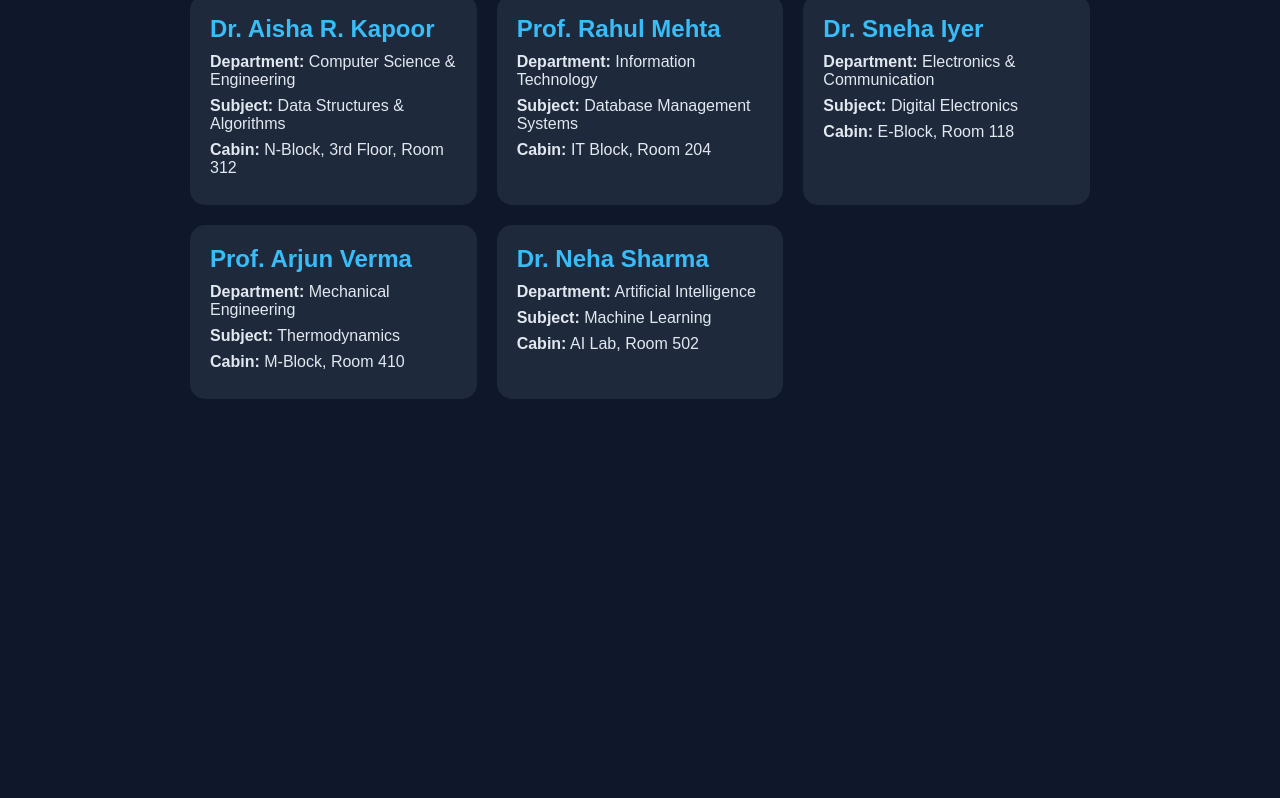
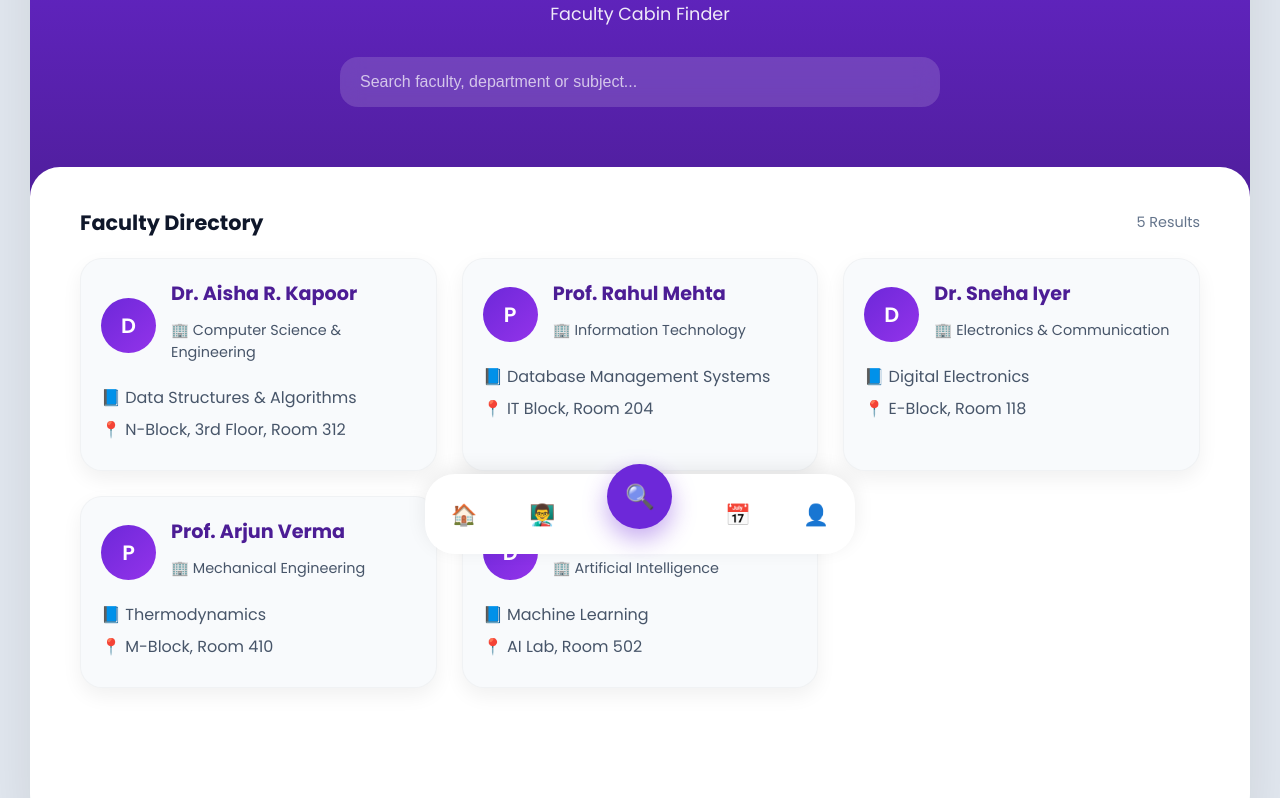
Before and after one commit to codewithjoshuah/faculty-finder, a plain HTML site: page index.html in a window 1280 px wide. Shown: the part 226-1024 px from the top of the page. Before the commit the page ends 800 px from the top, so only its background shows below. Drawn offline with Linux system fonts and the light colour scheme.

Commit message:
Updated UI

```diff
--- a/facultydata.js
+++ b/facultydata.js
@@ -1,4 +1,5 @@
 const facultyData = [
+
   {
     name: "Dr. Aisha R. Kapoor",
     department: "Computer Science & Engineering",
@@ -33,4 +34,5 @@ const facultyData = [
     subject: "Machine Learning",
     cabin: "AI Lab, Room 502"
   }
+
 ];
--- a/index.html
+++ b/index.html
@@ -1,26 +1,78 @@
 <!DOCTYPE html>
 <html lang="en">
 <head>
-  <meta charset="UTF-8" />
-  <meta name="viewport" content="width=device-width, initial-scale=1.0"/>
-  <title>CampusSync - Faculty Finder</title>
+
+  <meta charset="UTF-8">
+  <meta name="viewport" content="width=device-width, initial-scale=1.0">
+
+  <title>CampusSync</title>
 
   <link rel="stylesheet" href="style.css">
+
+  <link rel="preconnect" href="https://fonts.googleapis.com">
+  <link rel="preconnect" href="https://fonts.gstatic.com" crossorigin>
+
+  <link href="https://fonts.googleapis.com/css2?family=Poppins:wght@300;400;500;600;700&display=swap" rel="stylesheet">
+
 </head>
+
 <body>
 
-  <div class="container">
+  <div class="app-container">
+
+    <div class="top-section">
+
+      <div class="profile-row">
+
+        <div class="profile-circle"></div>
+
+        <div class="notification-icon">
+          🔔
+        </div>
+
+      </div>
 
       <h1>CampusSync</h1>
-    <p class="subtitle">Faculty Cabin Finder</p>
+
+      <p class="subtitle">
+        Faculty Cabin Finder
+      </p>
 
       <input
         type="text"
         id="searchInput"
-      placeholder="Search faculty, department, or subject..."
+        placeholder="Search faculty, department or subject..."
       >
 
+    </div>
+
+    <div class="bottom-section">
+
+      <div class="results-header">
+
+        <h2>Faculty Directory</h2>
+
+        <span id="resultCount"></span>
+
+      </div>
+
       <div id="facultyContainer"></div>
+
+    </div>
+
+    <div class="bottom-nav">
+
+      <div class="nav-item active">🏠</div>
+
+      <div class="nav-item">👨‍🏫</div>
+
+      <div class="nav-center">🔍</div>
+
+      <div class="nav-item">📅</div>
+
+      <div class="nav-item">👤</div>
+
+    </div>
 
   </div>
 
--- a/script.js
+++ b/script.js
@@ -1,33 +1,62 @@
 const facultyContainer = document.getElementById("facultyContainer");
+
 const searchInput = document.getElementById("searchInput");
+
+const resultCount = document.getElementById("resultCount");
 
 function displayFaculty(data) {
 
   facultyContainer.innerHTML = "";
 
+  resultCount.textContent = `${data.length} Results`;
+
   if (data.length === 0) {
-    facultyContainer.innerHTML = "<p>No faculty found.</p>";
+
+    facultyContainer.innerHTML = `
+      <p style="text-align:center; color:#64748b;">
+        No faculty found
+      </p>
+    `;
+
     return;
   }
 
   data.forEach(faculty => {
 
     const card = document.createElement("div");
+
     card.classList.add("faculty-card");
 
     card.innerHTML = `
-      <h2>${faculty.name}</h2>
 
-      <p><strong>Department:</strong> ${faculty.department}</p>
+      <div class="faculty-top">
 
-      <p><strong>Subject:</strong> ${faculty.subject}</p>
+        <div class="faculty-avatar">
+          ${faculty.name.charAt(0)}
+        </div>
 
-      <p><strong>Cabin:</strong> ${faculty.cabin}</p>
+        <div>
+
+          <h2>${faculty.name}</h2>
+
+          <p class="department-text">
+            🏢 ${faculty.department}
+          </p>
+
+        </div>
+
+      </div>
+
+      <p>📘 ${faculty.subject}</p>
+
+      <p>📍 ${faculty.cabin}</p>
+
     `;
 
     facultyContainer.appendChild(card);
 
   });
+
 }
 
 displayFaculty(facultyData);
@@ -39,9 +68,13 @@ searchInput.addEventListener("input", () => {
   const filteredFaculty = facultyData.filter(faculty => {
 
     return (
+
       faculty.name.toLowerCase().includes(searchValue) ||
+
       faculty.department.toLowerCase().includes(searchValue) ||
+
       faculty.subject.toLowerCase().includes(searchValue)
+
     );
 
   });
--- a/style.css
+++ b/style.css
@@ -2,67 +2,277 @@
   margin: 0;
   padding: 0;
   box-sizing: border-box;
-  font-family: Arial, sans-serif;
 }
 
 body {
-  background-color: #0f172a;
-  color: white;
+  font-family: 'Poppins', sans-serif;
+  background: #0f172a;
+  display: flex;
+  justify-content: center;
   min-height: 100vh;
-  padding: 30px;
 }
 
-.container {
-  max-width: 900px;
-  margin: auto;
+.app-container {
+  width: 100%;
+  max-width: 1400px;
+  background: #ffffff;
+  min-height: 100vh;
+  position: relative;
+  overflow: hidden;
+}
+
+.top-section {
+  background: linear-gradient(180deg, #6d28d9, #4c1d95);
+  padding: 25px 20px 120px;
+  color: white;
+  border-bottom-left-radius: 30px;
+  border-bottom-right-radius: 30px;
+}
+
+.profile-row {
+  display: flex;
+  justify-content: space-between;
+  align-items: center;
+}
+
+.profile-circle {
+  width: 45px;
+  height: 45px;
+  border-radius: 50%;
+  background: white;
+}
+
+.notification-icon {
+  width: 45px;
+  height: 45px;
+  border: 1px solid rgba(255,255,255,0.4);
+  border-radius: 15px;
+  display: flex;
+  justify-content: center;
+  align-items: center;
+  font-size: 1.2rem;
 }
 
 h1 {
+  margin-top: 30px;
   text-align: center;
-  font-size: 3rem;
-  color: #38bdf8;
+  font-size: 2.4rem;
+  font-weight: 700;
 }
 
 .subtitle {
   text-align: center;
   margin-top: 10px;
-  margin-bottom: 30px;
-  color: #cbd5e1;
+  opacity: 0.9;
 }
 
 #searchInput {
   width: 100%;
-  padding: 15px;
+  margin-top: 30px;
+  padding: 16px 20px;
   border: none;
-  border-radius: 10px;
-  margin-bottom: 30px;
+  border-radius: 18px;
   font-size: 1rem;
   outline: none;
+  background: rgba(255,255,255,0.15);
+  color: white;
+  backdrop-filter: blur(10px);
+  transition: 0.3s;
+}
+
+#searchInput::placeholder {
+  color: rgba(255,255,255,0.7);
+}
+
+#searchInput:focus {
+  background: rgba(255,255,255,0.22);
+  transform: scale(1.02);
+}
+
+.bottom-section {
+  background: #ffffff;
+  margin-top: -80px;
+  border-top-left-radius: 30px;
+  border-top-right-radius: 30px;
+  padding: 25px 20px 120px;
+  min-height: 70vh;
+}
+
+.results-header {
+  display: flex;
+  justify-content: space-between;
+  align-items: center;
+  margin-bottom: 20px;
+}
+
+.results-header h2 {
+  color: #0f172a;
+  font-size: 1.3rem;
+}
+
+#resultCount {
+  color: #64748b;
+  font-size: 0.9rem;
 }
 
 #facultyContainer {
-  display: grid;
-  grid-template-columns: repeat(auto-fit, minmax(250px, 1fr));
-  gap: 20px;
+  display: flex;
+  flex-direction: column;
+  gap: 18px;
 }
 
 .faculty-card {
-  background-color: #1e293b;
+  background: #f8fafc;
+  border-radius: 22px;
   padding: 20px;
-  border-radius: 15px;
+  box-shadow: 0 8px 20px rgba(0,0,0,0.06);
   transition: 0.3s;
+  border: 1px solid rgba(0,0,0,0.03);
+  animation: fadeUp 0.4s ease;
 }
 
 .faculty-card:hover {
-  transform: translateY(-5px);
+  transform: translateY(-4px);
 }
 
 .faculty-card h2 {
-  color: #38bdf8;
-  margin-bottom: 10px;
+  color: #4c1d95;
+  font-size: 1.2rem;
+  margin-bottom: 12px;
 }
 
 .faculty-card p {
+  color: #475569;
   margin: 8px 0;
-  color: #e2e8f0;
+  line-height: 1.5;
 }
+
+.faculty-top {
+  display: flex;
+  align-items: center;
+  gap: 15px;
+  margin-bottom: 15px;
+}
+
+.faculty-avatar {
+  width: 55px;
+  height: 55px;
+  border-radius: 50%;
+  background: linear-gradient(135deg, #6d28d9, #9333ea);
+  display: flex;
+  justify-content: center;
+  align-items: center;
+  color: white;
+  font-size: 1.3rem;
+  font-weight: 600;
+  flex-shrink: 0;
+}
+
+.department-text {
+  margin-top: 5px;
+  color: #64748b;
+  font-size: 0.9rem;
+}
+
+.bottom-nav {
+  position: fixed;
+  bottom: 0;
+  width: 100%;
+  max-width: 430px;
+  height: 80px;
+  background: white;
+  display: flex;
+  justify-content: space-around;
+  align-items: center;
+  border-top-left-radius: 25px;
+  border-top-right-radius: 25px;
+  box-shadow: 0 -5px 20px rgba(0,0,0,0.08);
+}
+
+.nav-item {
+  font-size: 1.3rem;
+  color: #64748b;
+}
+
+.nav-center {
+  width: 65px;
+  height: 65px;
+  background: #6d28d9;
+  border-radius: 50%;
+  display: flex;
+  justify-content: center;
+  align-items: center;
+  color: white;
+  font-size: 1.5rem;
+  margin-top: -35px;
+  box-shadow: 0 10px 25px rgba(109,40,217,0.4);
+}
+
+.active {
+  color: #6d28d9;
+}
+
+@keyframes fadeUp {
+
+  from {
+    opacity: 0;
+    transform: translateY(10px);
+  }
+
+  to {
+    opacity: 1;
+    transform: translateY(0);
+  }
+
+}
+
+@media (min-width: 768px) {
+
+  body {
+    background: #e2e8f0;
+    padding: 30px;
+  }
+
+  .app-container {
+    border-radius: 35px;
+    overflow: hidden;
+    box-shadow: 0 20px 60px rgba(0,0,0,0.1);
+  }
+
+  .top-section {
+    padding: 40px 50px 140px;
+  }
+
+  h1 {
+    font-size: 3rem;
+  }
+
+  .subtitle {
+    font-size: 1.1rem;
+  }
+
+  #searchInput {
+    max-width: 600px;
+    margin: 30px auto 0;
+    display: block;
+  }
+
+  .bottom-section {
+    padding: 40px 50px 140px;
+  }
+
+  #facultyContainer {
+    display: grid;
+    grid-template-columns: repeat(auto-fit, minmax(320px, 1fr));
+    gap: 25px;
+  }
+
+  .bottom-nav {
+    left: 50%;
+    transform: translateX(-50%);
+    border-radius: 30px;
+    bottom: 20px;
+    width: calc(100% - 60px);
+  }
+
+}
```
Lines whose indentation alone changed are shown as unchanged.
